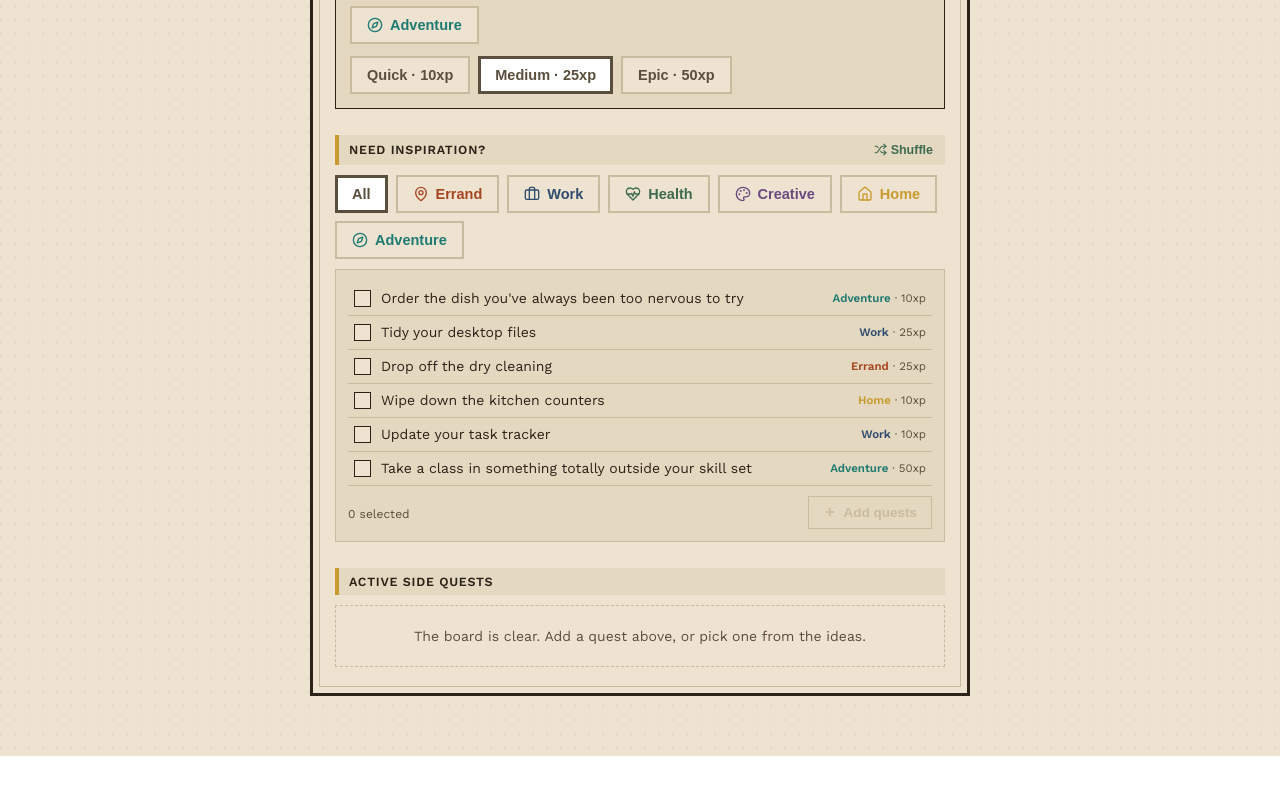
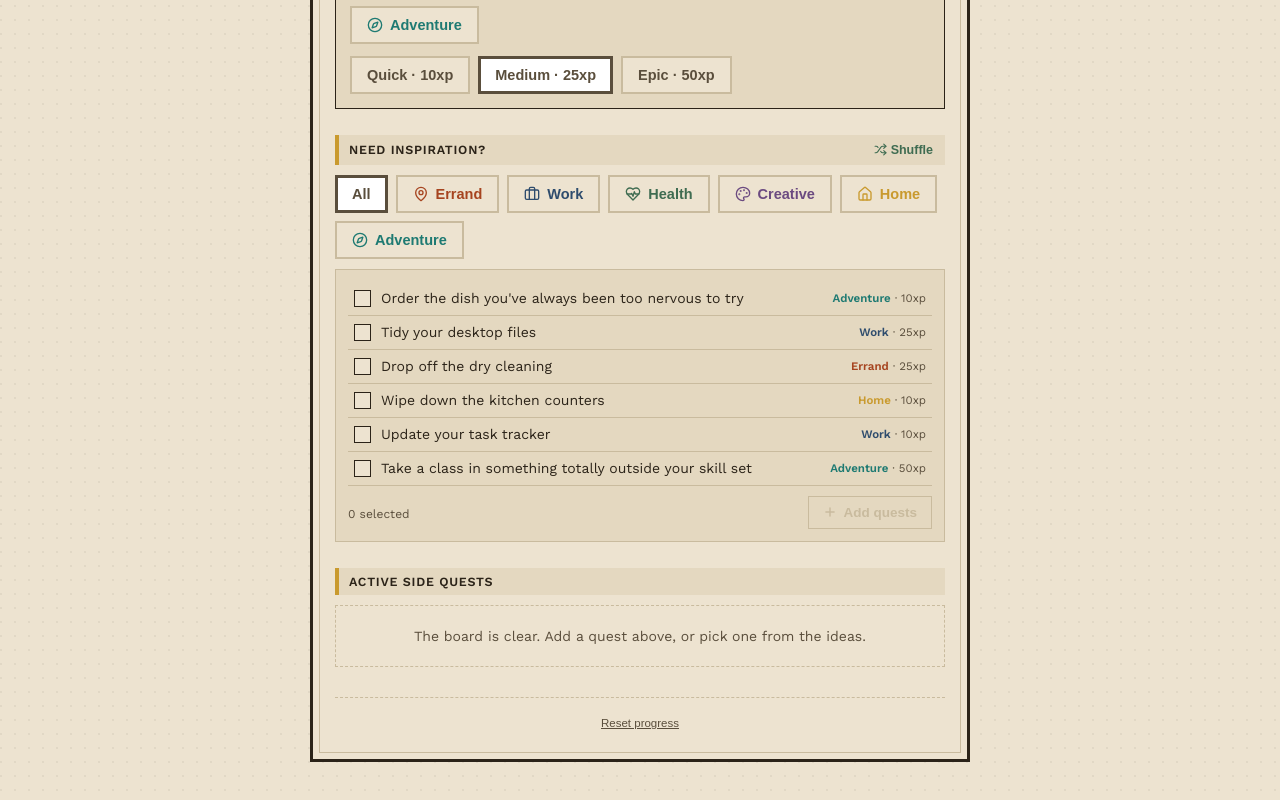
Before and after one commit to finnyalif-blip/sidequest, a React (Vite) app: page / in a window 1280 px wide. Shown: the part 1493-2293 px from the top of the page. Before the commit the page ends 2249 px from the top, so only its background shows below. Built offline with nearby package versions, Linux system fonts and the light colour scheme.

Commit message:
add reset button

```diff
--- a/src/App.jsx
+++ b/src/App.jsx
@@ -114,7 +114,7 @@ const STAGES = [
 
 const XP_BASE = 100;
 const XP_GROWTH = 25; // each level costs 25 more xp than the one before it
-const STORAGE_KEY = "sidequest-state-v5";
+const STORAGE_KEY = "sidequest-state-v6";
 
 // ---- Real pixel-art gear, sourced from the Universal LPC Spritesheet Character
 // Generator (open-licensed; see credits below). One 64x64 idle frame per item,
@@ -550,6 +550,27 @@ export default function Sidequest() {
     setSelectedIdeas(new Set());
     showToast(newQuests.length === 1 ? "Quest added to the board." : `${newQuests.length} quests added to the board.`);
   }
+  function resetProgress() {
+    setQuests([]);
+    setMainQuests([]);
+    setCompleted([]);
+    setTotalXp(0);
+    setStreak(0);
+    setLastCompletionDate(null);
+    setDailyBonus(null);
+    setCharacter(DEFAULT_CHARACTER);
+    setEquipment(DEFAULT_EQUIPMENT);
+    setUnlockedGear([]);
+    setPets({});
+    setActivePet(null);
+    setIdeaPool([]);
+    setSelectedIdeas(new Set());
+    setShowCustomizer(true);
+    prevLevelRef.current = null;
+    prevPetLevelRef.current = {};
+    showToast("Progress reset \u2014 starting fresh.");
+  }
+
   function rollForQuest() {
     const activeTitles = new Set([...quests, ...mainQuests].map((q) => q.title));
     const available = QUEST_IDEAS.filter((i) => !activeTitles.has(i.title));
@@ -782,6 +803,10 @@ export default function Sidequest() {
         .sq-log-xp { color: var(--trail); font-weight: 500; }
 
         .sq-toast { position: fixed; bottom: 22px; left: 50%; transform: translateX(-50%); background: var(--ink); color: var(--paper); padding: 10px 18px; font-size: 13.5px; font-weight: 500; display: flex; align-items: center; gap: 7px; box-shadow: 0 6px 18px rgba(0,0,0,0.25); max-width: 90%; text-align: center; }
+        .sq-reset-row { text-align: center; margin-top: 30px; padding-top: 14px; border-top: 1px dashed var(--line); }
+        .sq-reset-btn { background: none; border: none; color: var(--ink-soft); font-size: 11.5px; text-decoration: underline; cursor: pointer; padding: 4px; }
+        .sq-reset-btn:hover { color: var(--rust); }
+        .sq-reset-btn:focus-visible { outline: 2px solid var(--trail); outline-offset: 2px; }
 
         @media (max-width: 420px) { .sq-title { font-size: 27px; } .sq-form-row { flex-direction: column; } .sq-add-btn { justify-content: center; } .sq-character-row { flex-direction: column; align-items: center; } }
       `}</style>
@@ -1076,6 +1101,12 @@ export default function Sidequest() {
             )}
           </>
         )}
+
+        <div className="sq-reset-row">
+          <button type="button" className="sq-reset-btn" onClick={() => { if (window.confirm("Reset all progress? Your level, gear, pets, and quests will all be wiped. This can't be undone.")) resetProgress(); }}>
+            Reset progress
+          </button>
+        </div>
       </div>
 
       {toast && (<div className="sq-toast"><Sparkles size={14} />{toast}</div>)}
```
